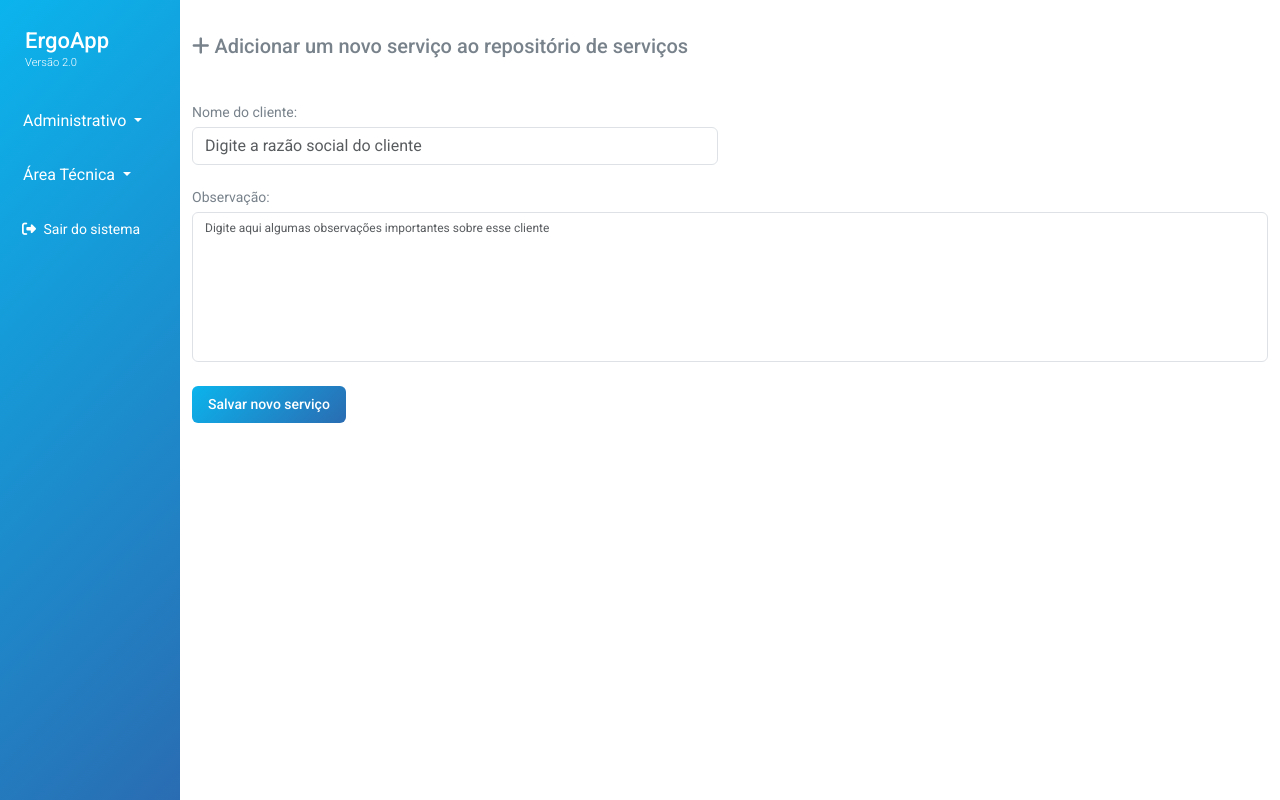
After one commit to victorreginaldodev/ErgoApp, a Django app: page /repositorio/ in a window 1280 px wide. The commit adds this page. Run offline with Django 5.2, Linux system fonts and the light colour scheme; the visitor is signed in with stand-in values (Sample User, id 1); some libraries are stand-ins or nearby versions.

Commit message:
add pag de cadastro de serviços

```diff
--- a/config/urls.py
+++ b/config/urls.py
@@ -12,5 +12,6 @@ urlpatterns = [
     path('', include('ordemServico.urls.OsRapidaUrls')),
     path('', include('ordemServico.urls.LoginUrls')),
     path('', include('ordemServico.urls.RegistroUrls')),
-    path('', include('ordemServico.urls.ClientesUrls'))
+    path('', include('ordemServico.urls.ClientesUrls')),
+    path('', include('ordemServico.urls.RepositorioUrls'))
 ] + static(settings.STATIC_URL, document_root=settings.STATIC_ROOT) + static(settings.MEDIA_URL, document_root=settings.MEDIA_ROOT)
--- /dev/null
+++ b/ordemServico/forms/RepositorioForm.py
@@ -0,0 +1,21 @@
+from django.forms import ModelForm, TextInput, Textarea
+from ordemServico.models import Repositorio
+
+class RepositorioForm(ModelForm):
+
+    class Meta:
+        model = Repositorio
+        fields = '__all__'
+        widgets = {
+            'nome': TextInput(attrs={
+                'class': 'form-control w-100',
+                'placeholder': 'Digite a razão social do cliente'
+            }),
+            'descricao': Textarea(attrs={
+                'class': 'form-control textarea-control w-100',
+                'style': 'height: 150px',
+                'id': 'floatingTextarea2',
+                'placeholder': 'Digite aqui algumas observações importantes sobre esse cliente',
+                'rows': 8,
+            }),
+        }
--- a/ordemServico/forms/__init__.py
+++ b/ordemServico/forms/__init__.py
@@ -7,3 +7,4 @@ from .ServicoUpdateForm import ServicoUpdateForm
 from .TarefaForm import TarefaForm
 from .ClienteForm import ClienteForm
 from .ServicoForm import ServicoForm
+from .RepositorioForm import RepositorioForm
--- /dev/null
+++ b/ordemServico/urls/RepositorioUrls.py
@@ -0,0 +1,6 @@
+from django.urls import path
+from ordemServico.views.RepositorioView import repositorio
+
+urlpatterns = [
+    path('repositorio/', repositorio, name='repositorio'),
+]
--- /dev/null
+++ b/ordemServico/views/RepositorioView.py
@@ -0,0 +1,16 @@
+from django.shortcuts import render, redirect
+from django.contrib.auth.decorators import login_required
+from ordemServico.forms import RepositorioForm
+
+@login_required
+def repositorio(request):
+    if request.method == 'POST':
+        form = RepositorioForm(request.POST)
+
+        if form.is_valid():
+            form.save()
+            return redirect('repositorio')
+    else:
+        form = RepositorioForm()
+
+    return render(request, 'ordemServico/repositorio.html', {'form': form})
--- a/ordemServico/views/__init__.py
+++ b/ordemServico/views/__init__.py
@@ -6,3 +6,4 @@ from .OsRapidaView import *
 from .RegistroView import *
 from .TecnicoView import *
 from .ClientesView import *
+from .RepositorioView import *
--- /dev/null
+++ b/templates/ordemServico/repositorio.html
@@ -0,0 +1,43 @@
+{% extends 'ordemServico/base.html' %}
+{% load static %}
+{% block title %}Criar ordem de serviço{% endblock %}
+
+{% block content %}
+
+<div class="content page-title">
+
+    <div class="container">
+
+        <h3 class="fs-5 mb-5">
+            <i class="fas fa-plus"></i>
+            Adicionar um novo serviço ao repositório de serviços
+        </h3>
+
+        <form method="POST">
+            {% csrf_token %}
+
+            <!-- Primeira linha do formulário: Nome do cliente -->
+            <div class="row mb-4">
+                <div class="col-md-6">
+                    <label for="{{ form.nome.id_for_label }}" class="form-label">Nome do cliente:</label>
+                    <div class="form-group">
+                        {{ form.nome }}
+                    </div>
+                </div>
+            </div>
+
+            <div class="row mb-4">
+                <div class="col-md-12">
+                    <label for="{{ form.descricao.id_for_label }}" class="form-label">Observação:</label>
+                    <div class="form-group">
+                        {{ form.descricao }}
+                    </div>
+                </div>
+            </div>
+
+            <button type="submit" class="btn button py-2">Salvar novo serviço</button>
+        </form>
+    </div>
+</div>
+
+{% endblock %}
```
Also changed, not shown: templates/ordemServico/clientes.html (+3 -6 lines).
